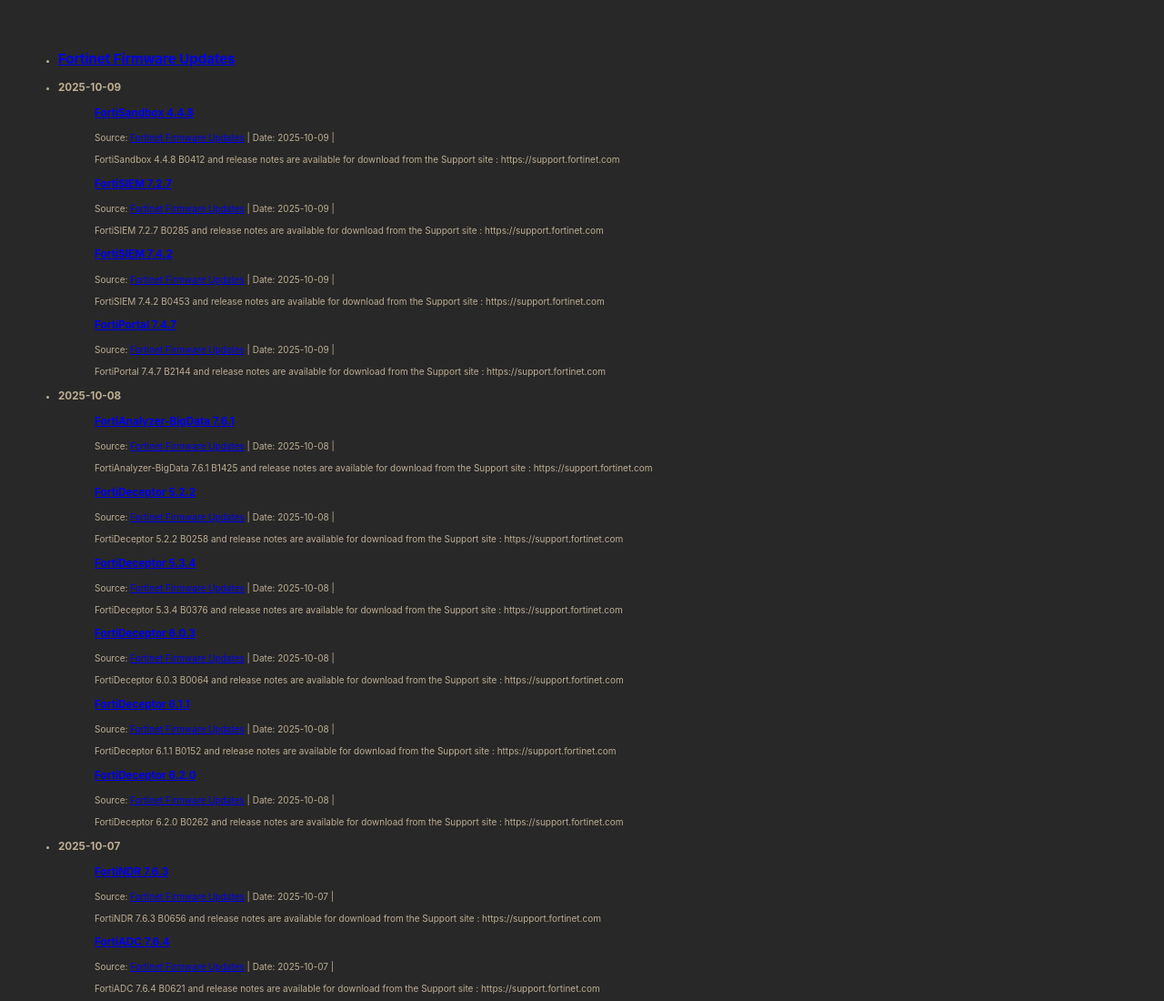
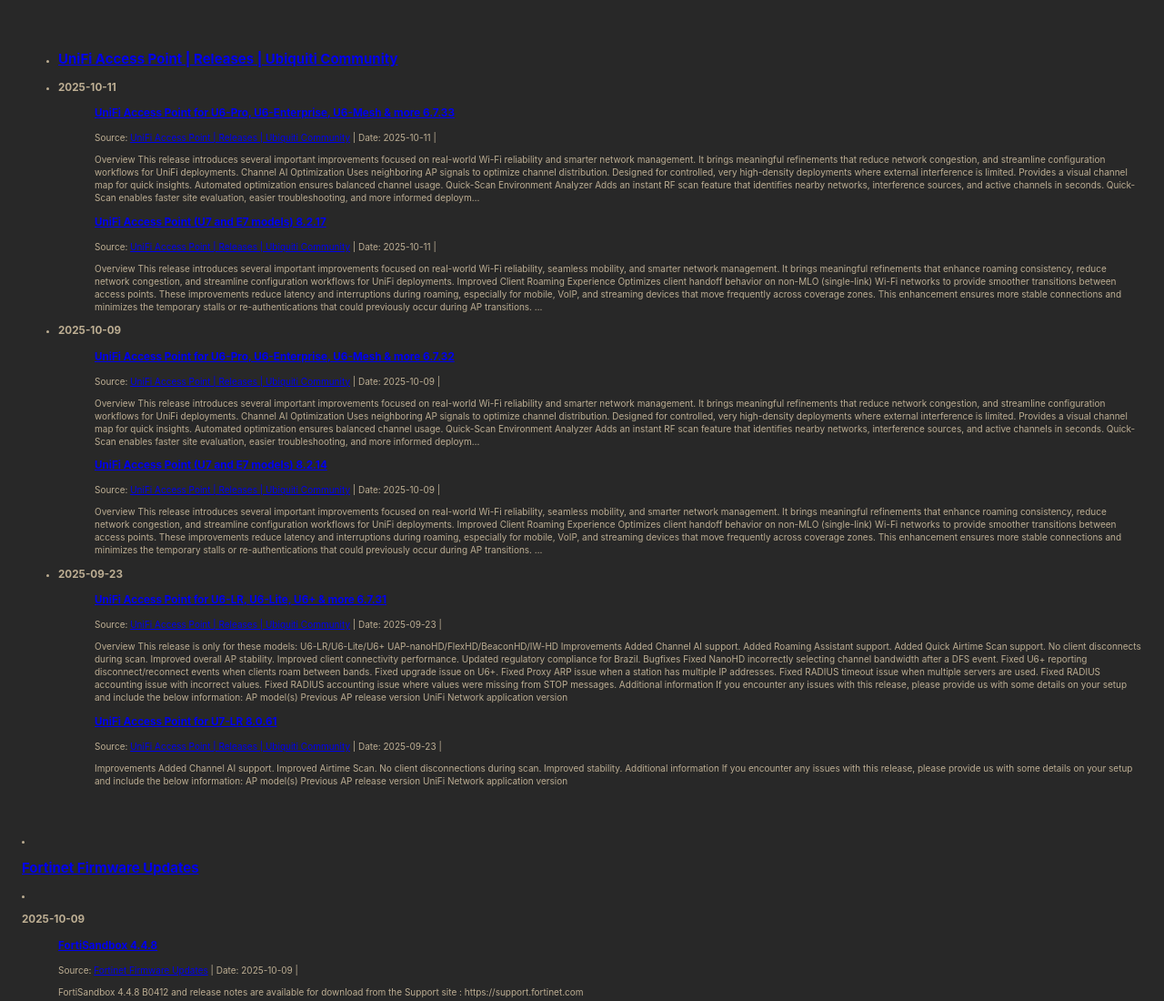
Before and after one commit to dosweiler/RssFeed, a plain HTML site: page index.html in a window 1280 px wide. Shown: the top 1100 px of the page at 91% size. Drawn offline with Linux system fonts and the light colour scheme.

Commit message:
deploy: d59bdff06b9e160b89e10a5268d02194092a05b6

```diff
--- a/index.html
+++ b/index.html
@@ -16,6 +16,190 @@
 <body>
 
   <ul>
+    <li>
+          <section>
+            <h2>
+              <a href="https://community.ui.com">UniFi Access Point | Releases | Ubiquiti Community</a>
+            </h2>
+        <li>
+      <section>
+      <h1>2025-10-11</h1>
+
+      <ul>
+
+            <article>
+                <h3><a href=https://community.ui.com/releases/UniFi-Access-Point-for-U6-Pro-U6-Enterprise-U6-Mesh-and-more-6-7-33/64f6a8f4-315a-4244-b10e-fafae8a54246>UniFi Access Point for U6-Pro, U6-Enterprise, U6-Mesh &amp; more 6.7.33</a></h3>
+                <div>
+                  <span>Source: <a href=https://community.ui.com>UniFi Access Point | Releases | Ubiquiti Community</a></span> |
+                  <span>Date: <time>2025-10-11</time></span> |
+                </div>
+                <p>Overview
+This release introduces several important improvements focused on real-world Wi-Fi reliability and smarter network management. It brings meaningful refinements that reduce network congestion, and streamline configuration workflows for UniFi deployments.
+
+
+Channel AI Optimization
+Uses neighboring AP signals to optimize channel distribution. Designed for controlled, very high-density deployments where external interference is limited.
+
+
+Provides a visual channel map for quick insights.
+
+
+Automated optimization ensures balanced channel usage.
+
+
+Quick-Scan Environment Analyzer
+Adds an instant RF scan feature that identifies nearby networks, interference sources, and active channels in seconds.
+Quick-Scan enables faster site evaluation, easier troubleshooting, and more informed deploym…</p>
+              </details>
+            </article>
+            <article>
+                <h3><a href=https://community.ui.com/releases/UniFi-Access-Point-U7-and-E7-models-8-2-17/9186227d-14c5-4935-a764-7faa17400bd3>UniFi Access Point (U7 and E7 models) 8.2.17</a></h3>
+                <div>
+                  <span>Source: <a href=https://community.ui.com>UniFi Access Point | Releases | Ubiquiti Community</a></span> |
+                  <span>Date: <time>2025-10-11</time></span> |
+                </div>
+                <p>Overview
+
+
+This release introduces several important improvements focused on real-world Wi-Fi reliability, seamless mobility, and smarter network management. It brings meaningful refinements that enhance roaming consistency, reduce network congestion, and streamline configuration workflows for UniFi deployments.
+
+
+Improved Client Roaming Experience
+Optimizes client handoff behavior on non-MLO (single-link) Wi-Fi networks to provide smoother transitions between access points. These improvements reduce latency and interruptions during roaming, especially for mobile, VoIP, and streaming devices that move frequently across coverage zones.
+This enhancement ensures more stable connections and minimizes the temporary stalls or re-authentications that could previously occur during AP transitions.
+…</p>
+              </details>
+            </article>
+
+          </section>
+        </li>
+
+        <li>
+      <section>
+      <h1>2025-10-09</h1>
+
+      <ul>
+
+            <article>
+                <h3><a href=https://community.ui.com/releases/UniFi-Access-Point-for-U6-Pro-U6-Enterprise-U6-Mesh-and-more-6-7-32/a5dac8ea-39c6-4366-bd6d-7edcd04d7962>UniFi Access Point for U6-Pro, U6-Enterprise, U6-Mesh &amp; more 6.7.32</a></h3>
+                <div>
+                  <span>Source: <a href=https://community.ui.com>UniFi Access Point | Releases | Ubiquiti Community</a></span> |
+                  <span>Date: <time>2025-10-09</time></span> |
+                </div>
+                <p>Overview
+This release introduces several important improvements focused on real-world Wi-Fi reliability and smarter network management. It brings meaningful refinements that reduce network congestion, and streamline configuration workflows for UniFi deployments.
+
+
+Channel AI Optimization
+Uses neighboring AP signals to optimize channel distribution. Designed for controlled, very high-density deployments where external interference is limited.
+
+
+Provides a visual channel map for quick insights.
+
+
+Automated optimization ensures balanced channel usage.
+
+
+Quick-Scan Environment Analyzer
+Adds an instant RF scan feature that identifies nearby networks, interference sources, and active channels in seconds.
+Quick-Scan enables faster site evaluation, easier troubleshooting, and more informed deploym…</p>
+              </details>
+            </article>
+            <article>
+                <h3><a href=https://community.ui.com/releases/UniFi-Access-Point-U7-and-E7-models-8-2-14/68a86562-0d20-4f51-8e23-0e58122b65cf>UniFi Access Point (U7 and E7 models) 8.2.14</a></h3>
+                <div>
+                  <span>Source: <a href=https://community.ui.com>UniFi Access Point | Releases | Ubiquiti Community</a></span> |
+                  <span>Date: <time>2025-10-09</time></span> |
+                </div>
+                <p>Overview
+
+
+This release introduces several important improvements focused on real-world Wi-Fi reliability, seamless mobility, and smarter network management. It brings meaningful refinements that enhance roaming consistency, reduce network congestion, and streamline configuration workflows for UniFi deployments.
+
+
+Improved Client Roaming Experience
+Optimizes client handoff behavior on non-MLO (single-link) Wi-Fi networks to provide smoother transitions between access points. These improvements reduce latency and interruptions during roaming, especially for mobile, VoIP, and streaming devices that move frequently across coverage zones.
+This enhancement ensures more stable connections and minimizes the temporary stalls or re-authentications that could previously occur during AP transitions.
+…</p>
+              </details>
+            </article>
+
+          </section>
+        </li>
+
+        <li>
+      <section>
+      <h1>2025-09-23</h1>
+
+      <ul>
+
+            <article>
+                <h3><a href=https://community.ui.com/releases/UniFi-Access-Point-for-U6-LR-U6-Lite-U6-and-more-6-7-31/cff732bd-c6b2-4da3-9dbc-60613802196c>UniFi Access Point for U6-LR, U6-Lite, U6+ &amp; more 6.7.31</a></h3>
+                <div>
+                  <span>Source: <a href=https://community.ui.com>UniFi Access Point | Releases | Ubiquiti Community</a></span> |
+                  <span>Date: <time>2025-09-23</time></span> |
+                </div>
+                <p>Overview
+This release is only for these models:
+
+U6-LR/U6-Lite/U6+
+UAP-nanoHD/FlexHD/BeaconHD/IW-HD
+
+Improvements
+
+Added Channel AI support.
+Added Roaming Assistant support.
+Added Quick Airtime Scan support. No client disconnects during scan.
+Improved overall AP stability.
+Improved client connectivity performance.
+Updated regulatory compliance for Brazil.
+
+Bugfixes
+
+Fixed NanoHD incorrectly selecting channel bandwidth after a DFS event.
+Fixed U6+ reporting disconnect/reconnect events when clients roam between bands.
+Fixed upgrade issue on U6+.
+Fixed Proxy ARP issue when a station has multiple IP addresses.
+Fixed RADIUS timeout issue when multiple servers are used.
+Fixed RADIUS accounting issue with incorrect values.
+Fixed RADIUS accounting issue where values were missing from STOP messages.
+
+
+Additional information
+If you encounter any issues with this release, please provide us with some details on your setup and include the below information:
+
+AP model(s)
+Previous AP release version
+UniFi Network application version</p>
+              </details>
+            </article>
+            <article>
+                <h3><a href=https://community.ui.com/releases/UniFi-Access-Point-for-U7-LR-8-0-61/28fe2fb0-6a7d-4ffe-a03e-2b6432445963>UniFi Access Point for U7-LR 8.0.61</a></h3>
+                <div>
+                  <span>Source: <a href=https://community.ui.com>UniFi Access Point | Releases | Ubiquiti Community</a></span> |
+                  <span>Date: <time>2025-09-23</time></span> |
+                </div>
+                <p>Improvements
+
+Added Channel AI support.
+Improved Airtime Scan. No client disconnections during scan.
+Improved stability.
+
+Additional information
+If you encounter any issues with this release, please provide us with some details on your setup and include the below information:
+
+AP model(s)
+Previous AP release version
+UniFi Network application version</p>
+              </details>
+            </article>
+
+          </section>
+        </li>
+
+      </ul>
+
+      </section>
     <li>
           <section>
             <h2>
@@ -501,137 +685,6 @@
     <li>
           <section>
             <h2>
-              <a href="https://community.ui.com">UniFi Access Point | Releases | Ubiquiti Community</a>
-            </h2>
-        <li>
-      <section>
-      <h1>2025-10-09</h1>
-
-      <ul>
-
-            <article>
-                <h3><a href=https://community.ui.com/releases/UniFi-Access-Point-for-U6-Pro-U6-Enterprise-U6-Mesh-and-more-6-7-32/a5dac8ea-39c6-4366-bd6d-7edcd04d7962>UniFi Access Point for U6-Pro, U6-Enterprise, U6-Mesh &amp; more 6.7.32</a></h3>
-                <div>
-                  <span>Source: <a href=https://community.ui.com>UniFi Access Point | Releases | Ubiquiti Community</a></span> |
-                  <span>Date: <time>2025-10-09</time></span> |
-                </div>
-                <p>Overview
-This release introduces several important improvements focused on real-world Wi-Fi reliability and smarter network management. It brings meaningful refinements that reduce network congestion, and streamline configuration workflows for UniFi deployments.
-
-
-Channel AI Optimization
-Uses neighboring AP signals to optimize channel distribution. Designed for controlled, very high-density deployments where external interference is limited.
-
-
-Provides a visual channel map for quick insights.
-
-
-Automated optimization ensures balanced channel usage.
-
-
-Quick-Scan Environment Analyzer
-Adds an instant RF scan feature that identifies nearby networks, interference sources, and active channels in seconds.
-Quick-Scan enables faster site evaluation, easier troubleshooting, and more informed deploym…</p>
-              </details>
-            </article>
-            <article>
-                <h3><a href=https://community.ui.com/releases/UniFi-Access-Point-U7-and-E7-models-8-2-14/68a86562-0d20-4f51-8e23-0e58122b65cf>UniFi Access Point (U7 and E7 models) 8.2.14</a></h3>
-                <div>
-                  <span>Source: <a href=https://community.ui.com>UniFi Access Point | Releases | Ubiquiti Community</a></span> |
-                  <span>Date: <time>2025-10-09</time></span> |
-                </div>
-                <p>Overview
-
-
-This release introduces several important improvements focused on real-world Wi-Fi reliability, seamless mobility, and smarter network management. It brings meaningful refinements that enhance roaming consistency, reduce network congestion, and streamline configuration workflows for UniFi deployments.
-
-
-Improved Client Roaming Experience
-Optimizes client handoff behavior on non-MLO (single-link) Wi-Fi networks to provide smoother transitions between access points. These improvements reduce latency and interruptions during roaming, especially for mobile, VoIP, and streaming devices that move frequently across coverage zones.
-This enhancement ensures more stable connections and minimizes the temporary stalls or re-authentications that could previously occur during AP transitions.
-…</p>
-              </details>
-            </article>
-
-          </section>
-        </li>
-
-        <li>
-      <section>
-      <h1>2025-09-23</h1>
-
-      <ul>
-
-            <article>
-                <h3><a href=https://community.ui.com/releases/UniFi-Access-Point-for-U6-LR-U6-Lite-U6-and-more-6-7-31/cff732bd-c6b2-4da3-9dbc-60613802196c>UniFi Access Point for U6-LR, U6-Lite, U6+ &amp; more 6.7.31</a></h3>
-                <div>
-                  <span>Source: <a href=https://community.ui.com>UniFi Access Point | Releases | Ubiquiti Community</a></span> |
-                  <span>Date: <time>2025-09-23</time></span> |
-                </div>
-                <p>Overview
-This release is only for these models:
-
-U6-LR/U6-Lite/U6+
-UAP-nanoHD/FlexHD/BeaconHD/IW-HD
-
-Improvements
-
-Added Channel AI support.
-Added Roaming Assistant support.
-Added Quick Airtime Scan support. No client disconnects during scan.
-Improved overall AP stability.
-Improved client connectivity performance.
-Updated regulatory compliance for Brazil.
-
-Bugfixes
-
-Fixed NanoHD incorrectly selecting channel bandwidth after a DFS event.
-Fixed U6+ reporting disconnect/reconnect events when clients roam between bands.
-Fixed upgrade issue on U6+.
-Fixed Proxy ARP issue when a station has multiple IP addresses.
-Fixed RADIUS timeout issue when multiple servers are used.
-Fixed RADIUS accounting issue with incorrect values.
-Fixed RADIUS accounting issue where values were missing from STOP messages.
-
-
-Additional information
-If you encounter any issues with this release, please provide us with some details on your setup and include the below information:
-
-AP model(s)
-Previous AP release version
-UniFi Network application version</p>
-              </details>
-            </article>
-            <article>
-                <h3><a href=https://community.ui.com/releases/UniFi-Access-Point-for-U7-LR-8-0-61/28fe2fb0-6a7d-4ffe-a03e-2b6432445963>UniFi Access Point for U7-LR 8.0.61</a></h3>
-                <div>
-                  <span>Source: <a href=https://community.ui.com>UniFi Access Point | Releases | Ubiquiti Community</a></span> |
-                  <span>Date: <time>2025-09-23</time></span> |
-                </div>
-                <p>Improvements
-
-Added Channel AI support.
-Improved Airtime Scan. No client disconnections during scan.
-Improved stability.
-
-Additional information
-If you encounter any issues with this release, please provide us with some details on your setup and include the below information:
-
-AP model(s)
-Previous AP release version
-UniFi Network application version</p>
-              </details>
-            </article>
-
-          </section>
-        </li>
-
-      </ul>
-
-      </section>
-    <li>
-          <section>
-            <h2>
               <a href="https://alas.aws.amazon.com">Amazon Linux AMI Security Bulletins</a>
             </h2>
         <li>
@@ -985,21 +1038,21 @@
               </details>
             </article>
             <article>
+                <h3><a href=https://alas.aws.amazon.com/AL2/ALAS2KERNEL-5.4-2025-109.html>ALAS2KERNEL-5.4-2025-109 (important): kernel</a></h3>
+                <div>
+                  <span>Source: <a href=https://alas.aws.amazon.com>Amazon Linux AMI Security Bulletins</a></span> |
+                  <span>Date: <time>2025-09-16</time></span> |
+                </div>
+                <p>CVE-2022-50327, CVE-2023-52572, CVE-2024-26958, CVE-2024-57996, CVE-2025-37798, CVE-2025-38095, CVE-2025-38177, CVE-2025-38193, CVE-2025-38375, CVE-2025-38468, CVE-2025-38470, CVE-2025-38474, CVE-2025-38477, CVE-2025-38494, CVE-2025-38495, CVE-2025-38499, CVE-2025-38539, CVE-2025-38553, CVE-2025-38563, CVE-2025-38565, CVE-2025-38572, CVE-2025-38574, CVE-2025-38608, CVE-2025-38617, CVE-2025-38618, CVE-2025-38622, CVE-2025-38639, CVE-2025-38650, CVE-2025-38663, CVE-2025-38668, CVE-2025-38671, CVE-2025-38691, CVE-2025-38695, CVE-2025-38700, CVE-2025-38701, CVE-2025-38708, CVE-2025-38712, CVE-2025-38713, CVE-2025-38714, CVE-2025-38715, CVE-2025-38718, CVE-2025-38721, CVE-2025-38724, CVE-2025-39676, CVE-2025-39689, CVE-2025-39691, CVE-2025-39724, CVE-2025-39730, CVE-2025-39736, CVE-2025-39749, CVE-2025-39756, CVE-2025-39766, CVE-2025-39782, CVE-2025-39783, CVE-2025-39798, CVE-2025-39808, CVE-2025-39812, CVE-2025-39813, CVE-2025-39817, CVE-2025-39823, CVE-2025-39824</p>
+              </details>
+            </article>
+            <article>
                 <h3><a href=https://alas.aws.amazon.com/AL2/ALAS2KERNEL-5.15-2025-089.html>ALAS2KERNEL-5.15-2025-089 (important): kernel</a></h3>
                 <div>
                   <span>Source: <a href=https://alas.aws.amazon.com>Amazon Linux AMI Security Bulletins</a></span> |
                   <span>Date: <time>2025-09-16</time></span> |
                 </div>
                 <p>CVE-2022-50327, CVE-2024-49861, CVE-2024-50164, CVE-2025-37750, CVE-2025-38165, CVE-2025-38468, CVE-2025-38470, CVE-2025-38476, CVE-2025-38477, CVE-2025-38488, CVE-2025-38494, CVE-2025-38495, CVE-2025-38499, CVE-2025-38527, CVE-2025-38528, CVE-2025-38539, CVE-2025-38550, CVE-2025-38553, CVE-2025-38563, CVE-2025-38565, CVE-2025-38572, CVE-2025-38608, CVE-2025-38614, CVE-2025-38617, CVE-2025-38618, CVE-2025-38622, CVE-2025-38639, CVE-2025-38645, CVE-2025-38670, CVE-2025-38676, CVE-2025-38681, CVE-2025-38683, CVE-2025-38685, CVE-2025-38691, CVE-2025-38707, CVE-2025-38708, CVE-2025-38718, CVE-2025-38721, CVE-2025-38724, CVE-2025-38732, CVE-2025-39681, CVE-2025-39683, CVE-2025-39689, CVE-2025-39691, CVE-2025-39702, CVE-2025-39724, CVE-2025-39730, CVE-2025-39734, CVE-2025-39738, CVE-2025-39749, CVE-2025-39756, CVE-2025-39760, CVE-2025-39766, CVE-2025-39773, CVE-2025-39782, CVE-2025-39783, CVE-2025-39795, CVE-2025-39798, CVE-2025-39806, CVE-2025-39812, CVE-2025-39813, CVE-2025-39817, CVE-2025-39823, CVE-2025-39824, CVE-2025-39835</p>
-              </details>
-            </article>
-            <article>
-                <h3><a href=https://alas.aws.amazon.com/AL2/ALAS2KERNEL-5.4-2025-109.html>ALAS2KERNEL-5.4-2025-109 (important): kernel</a></h3>
-                <div>
-                  <span>Source: <a href=https://alas.aws.amazon.com>Amazon Linux AMI Security Bulletins</a></span> |
-                  <span>Date: <time>2025-09-16</time></span> |
-                </div>
-                <p>CVE-2022-50327, CVE-2023-52572, CVE-2024-26958, CVE-2024-57996, CVE-2025-37798, CVE-2025-38095, CVE-2025-38177, CVE-2025-38193, CVE-2025-38375, CVE-2025-38468, CVE-2025-38470, CVE-2025-38474, CVE-2025-38477, CVE-2025-38494, CVE-2025-38495, CVE-2025-38499, CVE-2025-38539, CVE-2025-38553, CVE-2025-38563, CVE-2025-38565, CVE-2025-38572, CVE-2025-38574, CVE-2025-38608, CVE-2025-38617, CVE-2025-38618, CVE-2025-38622, CVE-2025-38639, CVE-2025-38650, CVE-2025-38663, CVE-2025-38668, CVE-2025-38671, CVE-2025-38691, CVE-2025-38695, CVE-2025-38700, CVE-2025-38701, CVE-2025-38708, CVE-2025-38712, CVE-2025-38713, CVE-2025-38714, CVE-2025-38715, CVE-2025-38718, CVE-2025-38721, CVE-2025-38724, CVE-2025-39676, CVE-2025-39689, CVE-2025-39691, CVE-2025-39724, CVE-2025-39730, CVE-2025-39736, CVE-2025-39749, CVE-2025-39756, CVE-2025-39766, CVE-2025-39782, CVE-2025-39783, CVE-2025-39798, CVE-2025-39808, CVE-2025-39812, CVE-2025-39813, CVE-2025-39817, CVE-2025-39823, CVE-2025-39824</p>
               </details>
             </article>
             <article>
```
Also changed, not shown: cache.json (+30 -10 lines), 1 other file.
